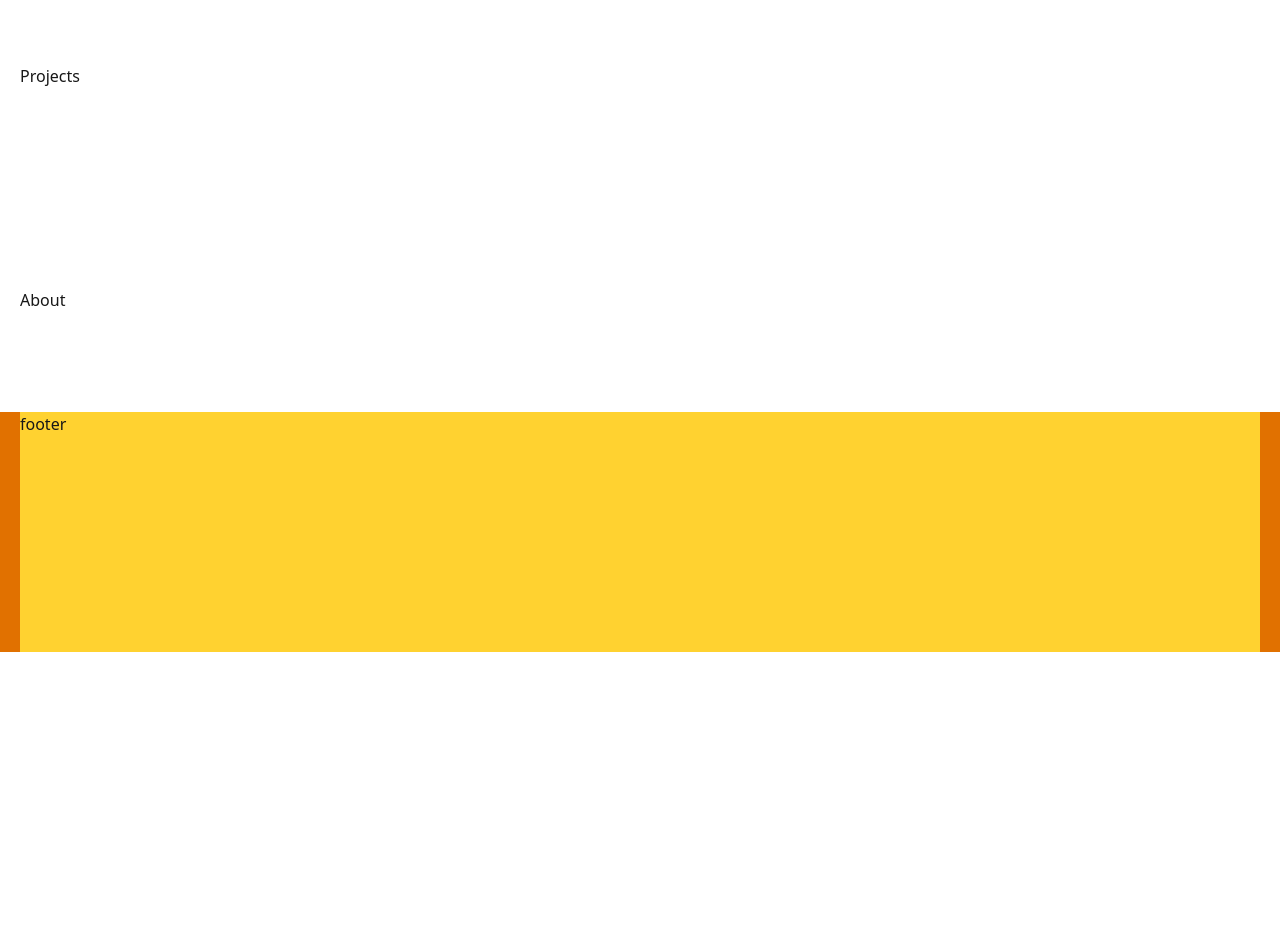
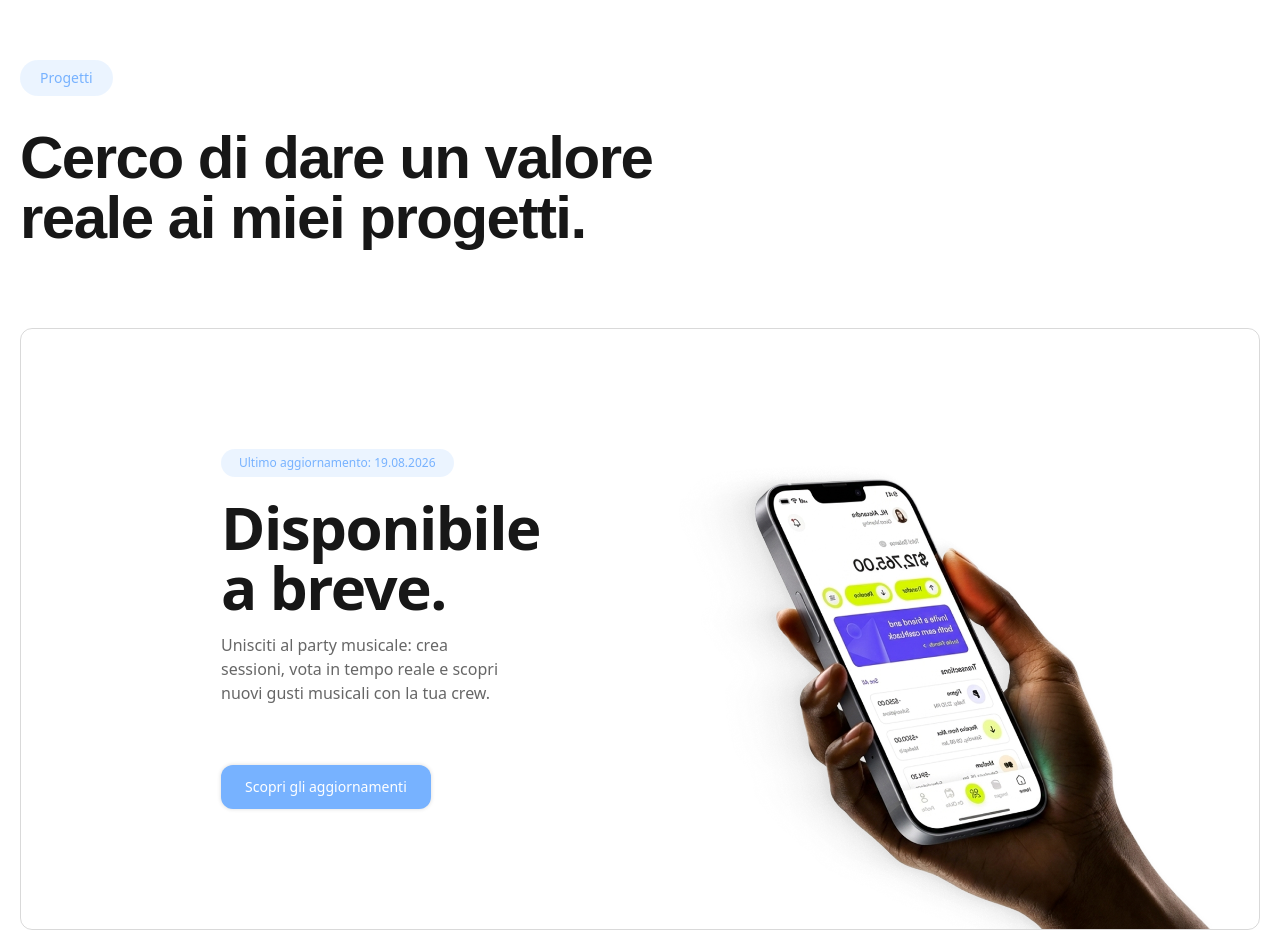
Before and after one commit to nicolocamassa/portfolio, a Next.js app: page / in a window 1280 px wide. Shown: the part 1240-2192 px from the top of the page. Before the commit the page ends 1892 px from the top, so only its background shows below. Built offline with nearby package versions, Linux system fonts and the light colour scheme; a web font is replaced by a local one.

Commit message:
feat: add layout project section and card

```diff
--- a/app/components/sections/HeroSection.tsx
+++ b/app/components/sections/HeroSection.tsx
@@ -7,7 +7,7 @@ export default function HeroSection() {
   return (
     <section className="relative">
       <MainContainer className="flex flex-col items-center justify-center gap-3 text-center px-4 sm:px-6">
-        <Badge size="lg" type="normal">Full-Stack Web Developer</Badge>
+        <Badge size="md" type="normal">Full-Stack Web Developer</Badge>
 
         <h1
           className="
--- a/app/components/sections/MainContainer.tsx
+++ b/app/components/sections/MainContainer.tsx
@@ -2,7 +2,9 @@ import { Children } from "react";
 
 export default function MainContainer({ children, className = "" }: { children: React.ReactNode, className?: string}) {
     return (
-        <div className={`max-w-[1600px] mx-auto px-3 md:px-5 .bg-red-500 ${className}`}>
+        <div className={`max-w-[1600px] mx-auto px-3 md:px-5 .bg-red-500 ${className}
+                        [&_h2]:text-6xl [&_h2]:tracking-tight [&_h2]:text-balance
+                        [&_h2]:max-w-2/3 [&_h2]:font-sans [&_h2]:font-semibold`}>
             { children }
         </div>
     )
--- a/app/components/sections/ProjectSection.tsx
+++ b/app/components/sections/ProjectSection.tsx
@@ -1,11 +1,75 @@
-import MainContainer from "./MainContainer"
+import Badge from "../ui/Badge";
+import Button from "../ui/Buttons";
+import MainContainer from "./MainContainer";
 
-export default function ProjectSection(){
-    return (
-        <section className="relative overflow-hidden">
-            <MainContainer>
-                <p>Projects</p>
-            </MainContainer>
-        </section>
-    )
+export default function ProjectSection() {
+  return (
+    <section className="relative overflow-hidden">
+      <MainContainer className="px-4 sm:px-6">
+
+        {/* Heading */}
+        <div className="text-container">
+          <Badge size="md">Progetti</Badge>
+          <h2 className="mt-3 font-sans font-semibold tracking-tight text-balance
+                         text-3xl sm:text-4xl md:text-5xl lg:text-6xl
+                         max-w-3xl">
+            Cerco di dare un valore reale ai miei progetti.
+          </h2>
+        </div>
+
+        {/* Card */}
+        <div
+          className="
+            project-container mt-10 sm:mt-14 lg:mt-20
+            relative overflow-hidden
+            rounded-xl border border-[var(--border-default)]
+            p-6 sm:p-10 xl:p-30 xl:px-50
+            lg:p-20 lg:px-30
+            flex flex-col lg:flex-row lg:items-stretch
+            gap-8
+          "
+        >
+          {/* Left */}
+          <div className="left w-full md:w-1/3">
+            <Badge size="sm">Ultimo aggiornamento: 19.08.2026</Badge>
+
+            <h3 className="font-semibold tracking-tight
+                           text-3xl sm:text-4xl md:text-6xl">
+              Disponibile a breve.
+            </h3>
+
+            <article className="mt-4 text-sm sm:text-base text-[var(--text-secondary)] max-w-prose">
+              Unisciti al party musicale: crea sessioni, vota in tempo reale e scopri nuovi gusti
+              musicali con la tua crew.
+            </article>
+
+            <Button color="cta" size="sm" className="mt-15">
+              Scopri gli aggiornamenti
+            </Button>
+          </div>
+
+          {/* Right (image) */}
+          {/* Mobile: immagine sotto e centrata */}
+          <div className="right w-full lg:hidden">
+            <div className="mx-auto max-w-sm sm:max-w-md">
+              <img
+                src="/images/Project.png"
+                alt=""
+                className="w-full h-auto object-contain"
+              />
+            </div>
+          </div>
+
+          {/* Desktop */}
+          <div className="right hidden lg:block absolute right-10 bottom-0 h-[85%] w-[45%] pointer-events-none">
+            <img
+              src="/images/Project.png"
+              alt=""
+              className="h-full w-full object-contain object-bottom"
+            />
+          </div>
+        </div>
+      </MainContainer>
+    </section>
+  );
 }
--- a/app/components/ui/Badge.tsx
+++ b/app/components/ui/Badge.tsx
@@ -8,10 +8,10 @@ const badge = tv({
       svg: "border border-[var(--border-default)] bg-white text-[var(--text-primary)]",
     },
     size: {
-      xs: "text-[10px] px-3 py-1",
-      sm: "text-xs px-3.5 py-1.5",
-      md: "text-xs px-4 py-2",
-      lg: "text-sm px-5 py-2.5",
+      xs: "text-[10px] px-4 py-1",
+      sm: "text-xs px-4.5 py-1.5",
+      md: "text-xs md:text-sm px-5 py-2",
+      lg: "text-sm px-5.5 py-2.5",
       xl: "text-sm px-6 py-3",
     },
   },
```
Also changed, not shown: public/images/Project.png (added).
